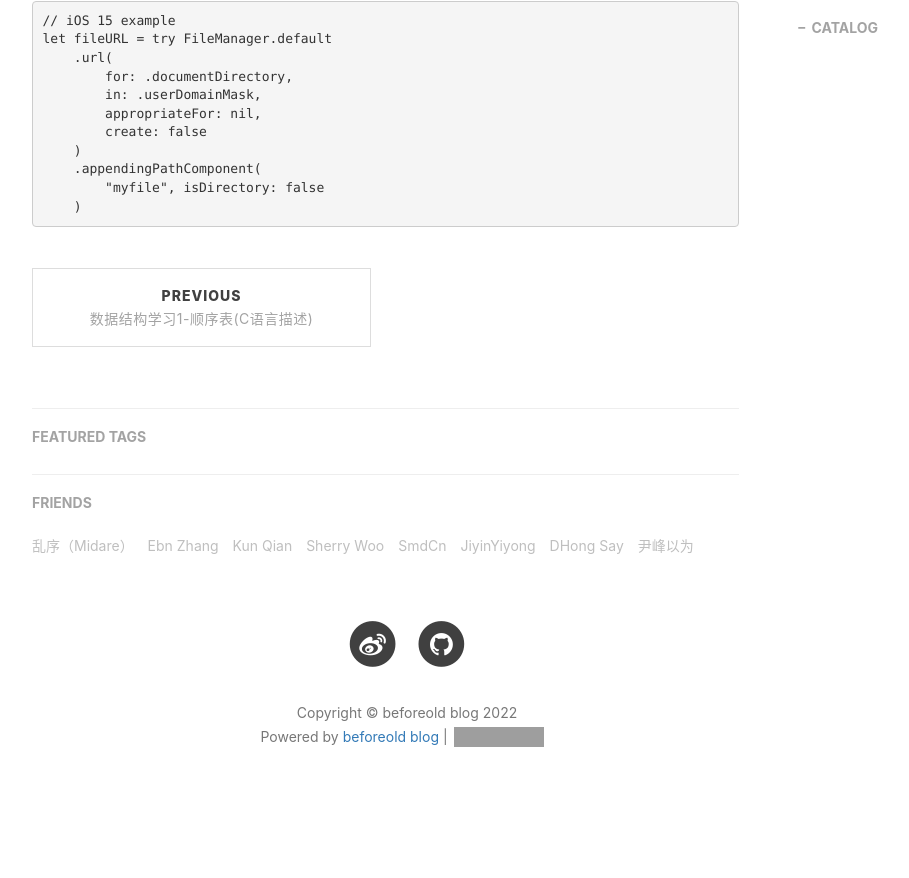
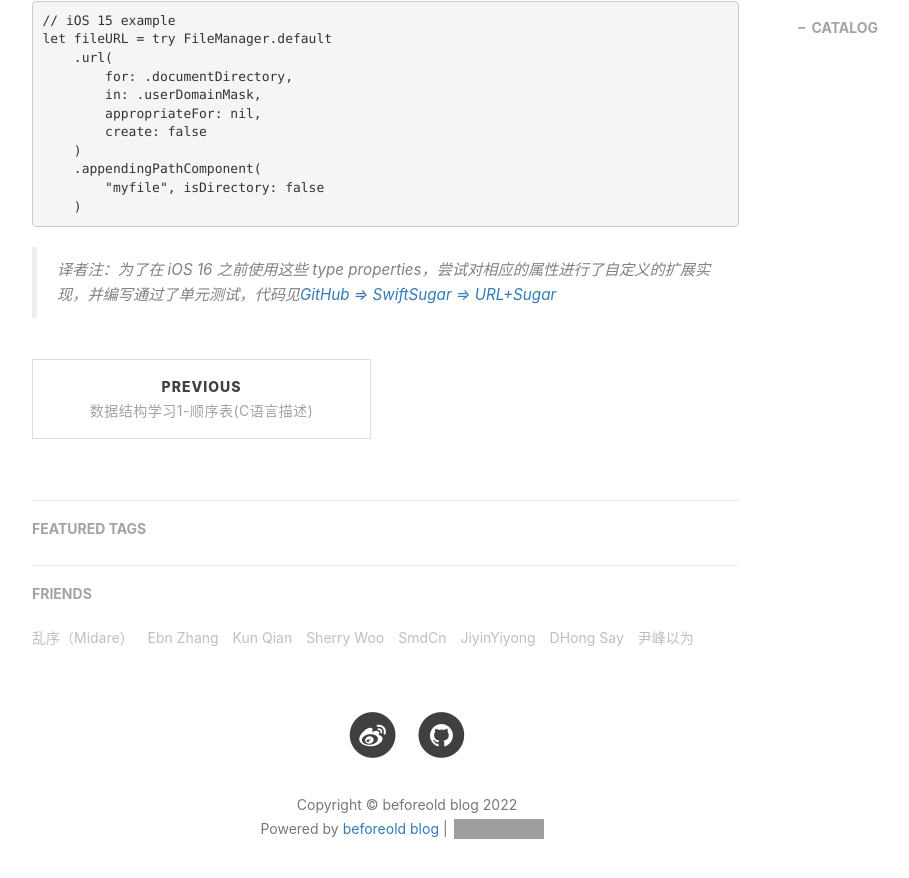
Before and after one commit to beforeold/beforeold.github.io, a Jekyll site: the page built from _posts/2022-10-06-【翻译】如何在 iOS 16 中获取系统文件夹的 URL.md, in a window 1280 px wide and 900 px high, scrolled down 1472 px. Shown: the top 878 px of the window, without its empty margins (233-1142 px from the left). Built offline with Jekyll 4.4.1, drawn with Linux system fonts in a browser that asks for light colours; nearby versions of some CDN libraries; comment, search, counter and statistics services are not loaded; before the commit the page ends 2313 px from its top, so only the background shows below that; grey boxes are pictures that could not be loaded.

````diff
--- a/_posts/2022-10-06-【翻译】如何在 iOS 16 中获取系统文件夹的 URL.md
+++ b/_posts/2022-10-06-【翻译】如何在 iOS 16 中获取系统文件夹的 URL.md
@@ -50,3 +50,5 @@
         "myfile", isDirectory: false
     )
 ```
+
+> 译者注：为了在 iOS 16 之前使用这些 type properties，尝试对相应的属性进行了自定义的扩展实现，并编写通过了单元测试，代码见[GitHub => SwiftSugar => URL+Sugar](https://github.com/beforeold/SwiftSugar/blob/main/Sources/SwiftSugar/URL%2BSugar.swift)
````
